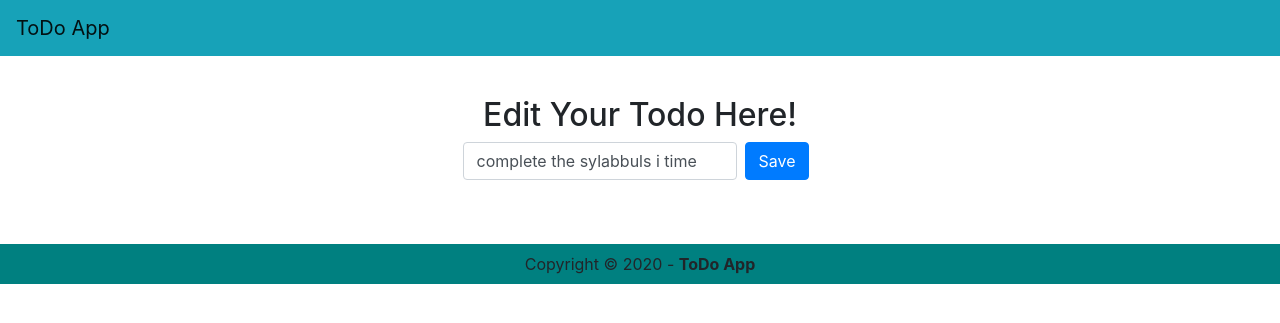
After one commit to nishtha53/django-todo-app, a Django app: page /edit_todo/5 in a window 1280 px wide. The commit adds this page. Shown: the top 323 px of the page. Run offline with Django 3.2, Linux system fonts and the light colour scheme; data comes from the database, SQL or seed files in the repository.

Commit message:
Django ToDo App

```diff
--- /dev/null
+++ b/mytodo/forms.py
@@ -0,0 +1,4 @@
+from django import forms
+
+class ToDoForm(forms.Form):
+    todo_text = forms.CharField(widget=forms.TextInput(attrs={'class':'form-control','placeholder':'Enter Your ToDo'}))
--- a/mytodo/models.py
+++ b/mytodo/models.py
@@ -8,3 +8,7 @@ class ToDo(models.Model):
 
     def __str__(self):
         return self.todo_text
+
+
+    class Meta:
+        ordering = ['-added_on']
--- /dev/null
+++ b/mytodo/templates/base.html
@@ -0,0 +1,34 @@
+{% load static %}
+<!DOCTYPE html>
+<html>
+
+    <head>
+        <title>Todo App</title>
+        <meta name="viewport" content="width=device-width, initial-scale=1, shrink-to-fit=no">
+        <link rel="stylesheet" href="https://cdn.jsdelivr.net/npm/bootstrap@4.5.3/dist/css/bootstrap.min.css" integrity="sha384-TX8t27EcRE3e/ihU7zmQxVncDAy5uIKz4rEkgIXeMed4M0jlfIDPvg6uqKI2xXr2" crossorigin="anonymous">
+        <link rel="stylesheet" type="text/css" href="{% static 'styles.css' %}">
+    </head>
+
+    <body>
+
+        <header>
+            <nav class="navbar navbar-light bg-info">
+                <a class="navbar-brand" href="#">{{ app_name }}</a>
+            </nav>
+        </header>
+
+        {% block content %}{% endblock %}
+
+        <footer class="container-fluid">
+            <div class="row">
+                <div class="col-12 text-center  py-2 mt-3" style="background-color: teal;">
+                    Copyright &copy; 2020 - <strong>ToDo App</strong>
+                </div>
+            </div>
+        </footer>
+
+        <script src="https://code.jquery.com/jquery-3.5.1.slim.min.js" integrity="sha384-DfXdz2htPH0lsSSs5nCTpuj/zy4C+OGpamoFVy38MVBnE+IbbVYUew+OrCXaRkfj" crossorigin="anonymous"></script>
+        <script src="https://cdn.jsdelivr.net/npm/bootstrap@4.5.3/dist/js/bootstrap.bundle.min.js" integrity="sha384-ho+j7jyWK8fNQe+A12Hb8AhRq26LrZ/JpcUGGOn+Y7RsweNrtN/tE3MoK7ZeZDyx" crossorigin="anonymous"></script>
+
+    </body>
+</html>
--- /dev/null
+++ b/mytodo/templates/edit.html
@@ -0,0 +1,26 @@
+
+
+{% extends 'base.html' %}
+
+{% block content %}
+    <div class="container my-3 mb-5">
+
+        <div class="row">
+            <div class="col-12">
+                <h2 class="text-center mt-4 mb-2">Edit Your Todo Here!</h2>
+            </div>
+        </div>
+
+        <div class="row">
+            <div class="col-12">
+                <form class="form-inline justify-content-center" action="{% url 'edit_todo' todo_obj.pk %}" method="POST">
+                    {% csrf_token %}
+                    <div class="form-group">
+                        {{ form.todo_text }}
+                    </div>
+                    <button type="submit" class="mx-2 btn btn-primary">Save</button>
+                </form>
+            </div>
+        </div>
+    </div>
+{% endblock %}
--- a/mytodo/urls.py
+++ b/mytodo/urls.py
@@ -1,6 +1,9 @@
 from django.urls import path
-from mytodo.views import home
+from mytodo.views import home , add_todo , delete_todo , edit_todo
 
 urlpatterns=[
-   path('',home,name='home')
+   path('',home,name='home'),
+   path('add_todo/',add_todo,name="add_todo"),
+   path('delete_todo/<int:todo_id>',delete_todo , name = 'delete_todo'),
+   path('edit_todo/<int:todo_id>',edit_todo,name = 'edit_todo'),
 ]
--- a/mytodo/views.py
+++ b/mytodo/views.py
@@ -1,11 +1,43 @@
-from django.shortcuts import render
+from django.shortcuts import render,redirect
 from django.http import HttpResponse
 from mytodo.models import ToDo
+from mytodo.forms import ToDoForm
 
 # Create your views here.
 def home(request):
     template_name = 'home.html'
     todo_list = ToDo.objects.all()
+    form = ToDoForm()
     #print(todo_list)
-    context = {'app_name':'todoapp','todo_list':todo_list}
+    context = {'app_name':'todoapp','todo_list':todo_list, 'form':form}
     return render(request,template_name,context=context)
+
+def add_todo(request):
+    if request.method == 'POST':
+        #save the todo
+        todo_text = request.POST.get('todo_text')
+        ToDo.objects.create(todo_text=todo_text)
+        return redirect('home')
+
+def delete_todo(request, todo_id):
+    if request.method == 'POST':
+        todo_obj = ToDo.objects.get(pk=todo_id)
+        todo_obj.delete()
+
+    return redirect('home')
+
+
+def edit_todo(request, todo_id):
+    todo_obj = ToDo.objects.get(pk=todo_id)
+
+    if request.method == 'POST':
+        form = ToDoForm(request.POST)
+        if form.is_valid():
+            todo_obj.todo_text = form.cleaned_data.get('todo_text')
+            todo_obj.save()
+            return redirect('home')
+
+    template_name = 'edit.html'
+    form = ToDoForm(initial={'todo_text': todo_obj.todo_text})
+    context = {'app_name': "ToDo App", 'form': form, 'todo_obj': todo_obj}
+    return render(request, template_name, context)
```
Also changed, not shown: mytodo/templates/home.html (+20 -48 lines), db.sqlite3.
